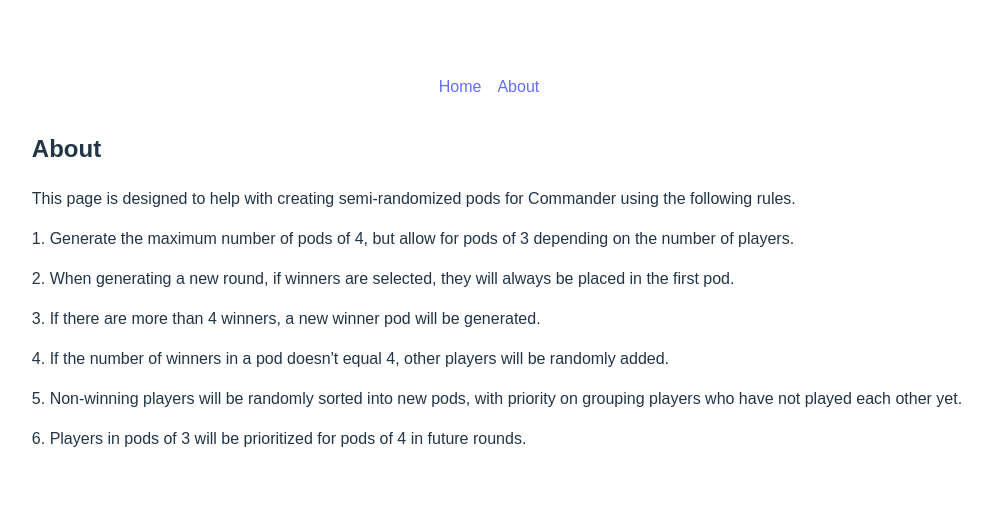
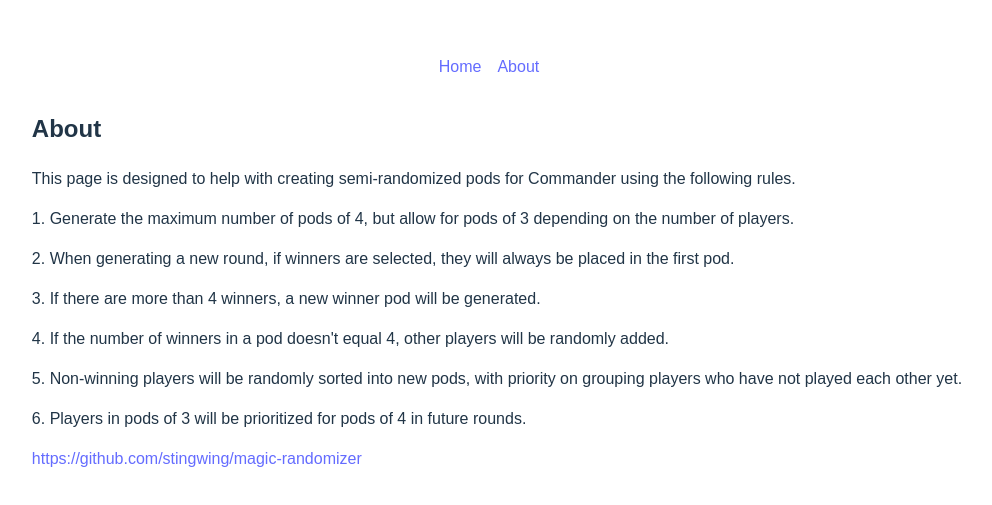
Before and after one commit to stingwing/magic-randomizer, a React (Vite) app: page /new in a window 1280 px wide. Shown: the part 129-634 px from the top of the page, without its empty margins (143-1135 px from the left). Built offline with nearby package versions, Linux system fonts and the light colour scheme.

Commit message:
Linked Github page on about

```diff
--- a/src/About.jsx
+++ b/src/About.jsx
@@ -9,6 +9,15 @@
             <p>4. If the number of winners in a pod doesn't equal 4, other players will be randomly added.</p>
             <p>5. Non-winning players will be randomly sorted into new pods, with priority on grouping players who have not played each other yet.</p>
             <p>6. Players in pods of 3 will be prioritized for pods of 4 in future rounds.</p>
+            <p>
+                <a
+                    href="https://github.com/stingwing/magic-randomizer"
+                    target="_blank"
+                    rel="noopener noreferrer"
+                >
+                    https://github.com/stingwing/magic-randomizer
+                </a>
+            </p>
         </div>
     );
 }
```
